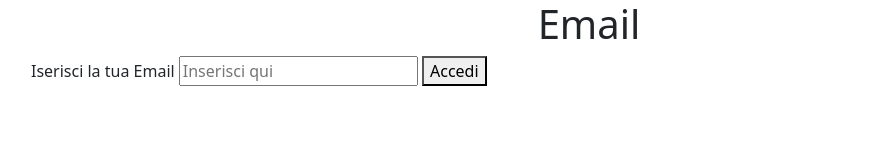
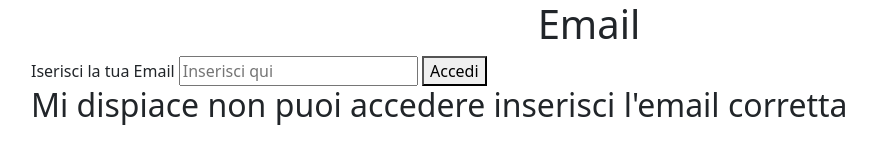
Before and after one commit to Salvatore1985/js-mail-dadi, a plain HTML site: page index.html in a window 1280 px wide. Both pictures are taken after a click on the button "Accedi". Shown: the whole page, without its empty margins (51-927 px from the left). Drawn offline with nearby package versions, Linux system fonts and the light colour scheme.

Commit message:
problemi convalida

```diff
--- a/index.html
+++ b/index.html
@@ -28,6 +28,9 @@
                     <input type="email" name="" placeholder="Inserisci qui" id="my-email">
                     <button class="" id="enter">Accedi</button>
                 </div>
+                <div class="col-12">
+                    <h2 id="my-message-email"></h2>
+                </div>
             </div>
 
         </section>
--- a/js/script.js
+++ b/js/script.js
@@ -12,6 +12,8 @@ const emailElement = document.getElementById("my-email");
 /* console.log("emailElement"); */
 const buttonEnter = document.getElementById("enter");
 
+
+
 //*Creo un array di Email*/
 const userEmail = ["salvo@gmail", "franco@gmail", "luigi@gmail"];
 console.table(userEmail);
@@ -20,22 +22,33 @@ console.table(userEmail);
 
 //*LEGO UN EVENTO AL CLICK DI UN BUTTON
 buttonEnter.addEventListener("click", function () {
+    //*RECUPERO GLI ELEMENTI DAL DOM
+    const messageEmailElement = document.getElementById("my-message-email");
+
     //? RECUPERO I VALORI DEL FOR EMAIL
     let emailForm = emailElement.value;
-
-
+    let approved = false;
+    let messageUser = "";
     // ! CONVALIDA DATI CON UN CICLO FOR
     for (let i = 0; i < userEmail.length; i++) {
+        const element = userEmail[i];
+        console.log(userEmail[i]);
 
-
-        let approved = false;
-        //! convalida
-        if (userEmail[i] === emailForm) {
+        if (element !== emailForm) {
+            /*   console.log("non puoi entrare"); */
+        } else {
             approved = true;
-            console.log("puoi entrare", approved);
-        } else {
-            console.log("non puoi entrare", approved);
+            /*  console.log("puoi entrare", approved); */
+            return
         }
     }
+    if (approved === true) {
+        console.log(approved)
+        messageUser = "Puoi accedere, l'email corretta";
 
-})
+    } else {
+        messageUser = "Mi dispiace non puoi accedere inserisci l'email corretta";
+    }
+
+    messageEmailElement.innerHTML = messageUser;
+});
```
